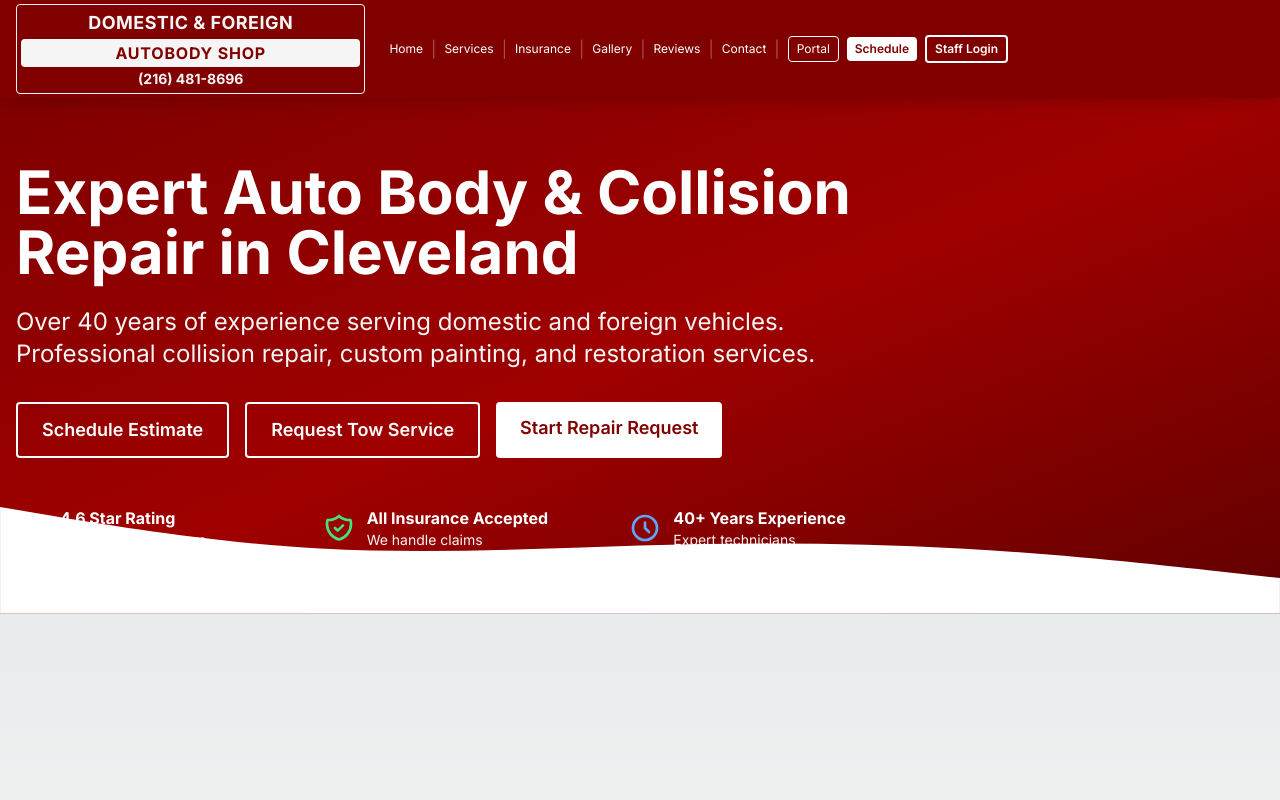
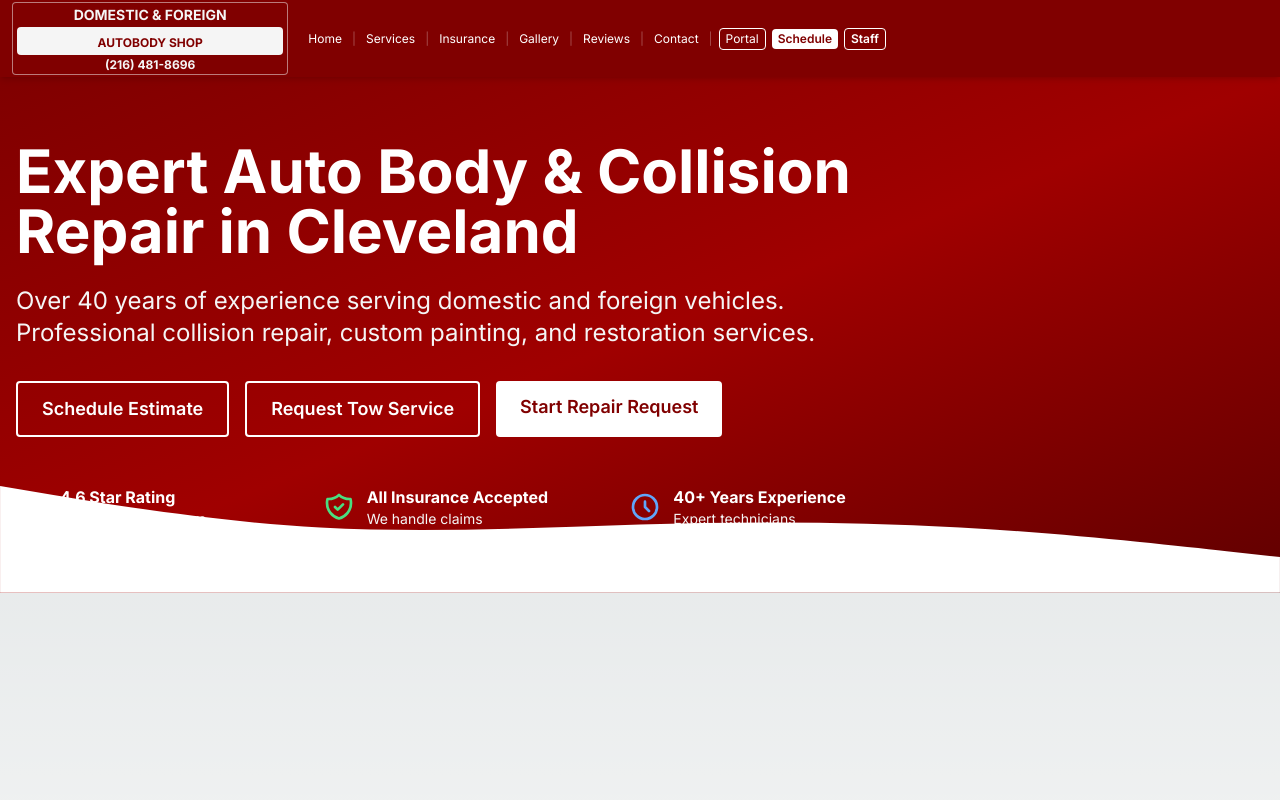
Before and after one commit to tzira333/clevelandbody-site, a Next.js app: page / in a window 1280 px wide. Shown: the top 800 px of the page. Built offline with nearby package versions, Linux system fonts and the light colour scheme.

Commit message:
modified:   components/layout/Header.tsx

```diff
--- a/components/layout/Header.tsx
+++ b/components/layout/Header.tsx
@@ -8,8 +8,6 @@ export default function Header() {
 
   // Get phone from env or use default
   const businessPhone = process.env.NEXT_PUBLIC_BUSINESS_PHONE || '+12164818696'
-  const businessAddress = '17017 Saint Clair Ave, Cleveland, OH 44110'
-  const slogan = 'Building Our Future On Service To You!'
 
   // Format phone for display (XXX) XXX-XXXX
   const formatPhoneDisplay = (phone: string) => {
@@ -22,37 +20,37 @@ export default function Header() {
   }
 
   return (
-    <header className="bg-primary shadow-lg sticky top-0 z-50">
-      {/* Main Navigation - Very compact */}
-      <nav className="container mx-auto px-4">
-        <div className="flex items-center justify-between py-1">
+    <header className="bg-primary shadow-md sticky top-0 z-50">
+      {/* Ultra-Compact Navigation */}
+      <nav className="container mx-auto px-3">
+        <div className="flex items-center justify-between py-0.5">
 
-          {/* Logo Section - Minimal height */}
+          {/* Logo Section - Ultra Minimal */}
           <Link
             href="/"
             className="flex-shrink-0 hover:opacity-90 transition-opacity"
-            style={{ width: '28%', minWidth: '240px' }}
+            style={{ width: '22%', minWidth: '180px' }}
           >
-            <div className="bg-primary rounded p-1 border border-secondary-cream">
-              {/* DOMESTIC & FOREIGN */}
+            <div className="bg-primary rounded py-0.5 px-1 border border-secondary-cream/50">
+              {/* Company Name */}
               <div className="text-center">
-                <h1 className="text-secondary-cream font-bold text-sm md:text-base lg:text-lg tracking-wide leading-tight">
+                <h1 className="text-secondary-cream font-bold text-xs md:text-sm leading-tight">
                   DOMESTIC & FOREIGN
                 </h1>
               </div>
 
               {/* AUTOBODY SHOP */}
               <div className="bg-secondary-cream text-primary text-center py-0.5 my-0.5 rounded">
-                <span className="font-bold text-xs md:text-sm lg:text-base tracking-wider">
+                <span className="font-bold text-xs leading-none">
                   AUTOBODY SHOP
                 </span>
               </div>
 
-              {/* Phone (most important info) */}
+              {/* Phone Only */}
               <div className="text-center">
                 <a
                   href={`tel:${businessPhone}`}
-                  className="block text-secondary-cream font-bold text-xs md:text-sm hover:text-white transition-colors"
+                  className="block text-secondary-cream font-bold text-xs hover:text-white transition-colors leading-tight"
                 >
                   {formatPhoneDisplay(businessPhone)}
                 </a>
@@ -60,49 +58,49 @@ export default function Header() {
             </div>
           </Link>
 
-          {/* Desktop Navigation - Compact */}
-          <div className="hidden lg:flex items-center justify-start flex-grow gap-2 ml-6">
-            <Link href="/" className="text-xs text-white hover:text-secondary-cream transition-colors whitespace-nowrap">
+          {/* Desktop Navigation - Ultra Compact */}
+          <div className="hidden lg:flex items-center justify-start flex-grow gap-1.5 ml-4">
+            <Link href="/" className="text-xs text-white hover:text-secondary-cream transition-colors whitespace-nowrap px-1">
               Home
             </Link>
-            <span className="text-white/30">|</span>
-            <Link href="/services" className="text-xs text-white hover:text-secondary-cream transition-colors whitespace-nowrap">
+            <span className="text-white/30 text-xs">|</span>
+            <Link href="/services" className="text-xs text-white hover:text-secondary-cream transition-colors whitespace-nowrap px-1">
               Services
             </Link>
-            <span className="text-white/30">|</span>
-            <Link href="/insurance" className="text-xs text-white hover:text-secondary-cream transition-colors whitespace-nowrap">
+            <span className="text-white/30 text-xs">|</span>
+            <Link href="/insurance" className="text-xs text-white hover:text-secondary-cream transition-colors whitespace-nowrap px-1">
               Insurance
             </Link>
-            <span className="text-white/30">|</span>
-            <Link href="/gallery" className="text-xs text-white hover:text-secondary-cream transition-colors whitespace-nowrap">
+            <span className="text-white/30 text-xs">|</span>
+            <Link href="/gallery" className="text-xs text-white hover:text-secondary-cream transition-colors whitespace-nowrap px-1">
               Gallery
             </Link>
-            <span className="text-white/30">|</span>
-            <Link href="/reviews" className="text-xs text-white hover:text-secondary-cream transition-colors whitespace-nowrap">
+            <span className="text-white/30 text-xs">|</span>
+            <Link href="/reviews" className="text-xs text-white hover:text-secondary-cream transition-colors whitespace-nowrap px-1">
               Reviews
             </Link>
-            <span className="text-white/30">|</span>
-            <Link href="/contact" className="text-xs text-white hover:text-secondary-cream transition-colors whitespace-nowrap">
+            <span className="text-white/30 text-xs">|</span>
+            <Link href="/contact" className="text-xs text-white hover:text-secondary-cream transition-colors whitespace-nowrap px-1">
               Contact
             </Link>
-            <span className="text-white/30">|</span>
+            <span className="text-white/30 text-xs">|</span>
             <Link
               href="/portal"
-              className="text-xs px-2 py-1 border border-white text-white hover:bg-white hover:text-primary transition-colors rounded whitespace-nowrap"
+              className="text-xs px-1.5 py-0.5 border border-white text-white hover:bg-white hover:text-primary transition-colors rounded whitespace-nowrap"
             >
               Portal
             </Link>
             <Link
               href="/schedule"
-              className="text-xs px-2 py-1 bg-white text-primary hover:bg-secondary-cream transition-colors rounded font-semibold whitespace-nowrap"
+              className="text-xs px-1.5 py-0.5 bg-white text-primary hover:bg-secondary-cream transition-colors rounded font-semibold whitespace-nowrap"
             >
               Schedule
             </Link>
             <Link
               href="/admin"
-              className="text-xs px-2 py-1 border-2 border-white text-white hover:bg-white hover:text-primary transition-colors rounded font-semibold whitespace-nowrap"
+              className="text-xs px-1.5 py-0.5 border border-white text-white hover:bg-white hover:text-primary transition-colors rounded font-semibold whitespace-nowrap"
             >
-              Staff Login
+              Staff
             </Link>
           </div>
 
@@ -112,7 +110,7 @@ export default function Header() {
             className="lg:hidden text-white p-1"
             aria-label="Toggle menu"
           >
-            <svg className="w-5 h-5" fill="none" stroke="currentColor" viewBox="0 0 24 24">
+            <svg className="w-4 h-4" fill="none" stroke="currentColor" viewBox="0 0 24 24">
               {mobileMenuOpen ? (
                 <path strokeLinecap="round" strokeLinejoin="round" strokeWidth={2} d="M6 18L18 6M6 6l12 12" />
               ) : (
@@ -122,73 +120,71 @@ export default function Header() {
           </button>
         </div>
 
-        {/* Mobile Menu */}
+        {/* Mobile Menu - Compact */}
         {mobileMenuOpen && (
-          <div className="lg:hidden pb-2 space-y-1">
+          <div className="lg:hidden pb-1 space-y-0.5">
             <Link
               href="/"
-              className="block py-1 text-sm text-white hover:text-secondary-cream transition-colors"
+              className="block py-0.5 text-xs text-white hover:text-secondary-cream transition-colors"
               onClick={() => setMobileMenuOpen(false)}
             >
               Home
             </Link>
             <Link
               href="/services"
-              className="block py-1 text-sm text-white hover:text-secondary-cream transition-colors"
+              className="block py-0.5 text-xs text-white hover:text-secondary-cream transition-colors"
               onClick={() => setMobileMenuOpen(false)}
             >
               Services
             </Link>
             <Link
               href="/insurance"
-              className="block py-1 text-sm text-white hover:text-secondary-cream transition-colors"
+              className="block py-0.5 text-xs text-white hover:text-secondary-cream transition-colors"
               onClick={() => setMobileMenuOpen(false)}
             >
-              Insurance & Claims
+              Insurance
             </Link>
             <Link
               href="/gallery"
-              className="block py-1 text-sm text-white hover:text-secondary-cream transition-colors"
+              className="block py-0.5 text-xs text-white hover:text-secondary-cream transition-colors"
               onClick={() => setMobileMenuOpen(false)}
             >
-              Photo Gallery
+              Gallery
             </Link>
             <Link
               href="/reviews"
-              className="block py-1 text-sm text-white hover:text-secondary-cream transition-colors"
+              className="block py-0.5 text-xs text-white hover:text-secondary-cream transition-colors"
               onClick={() => setMobileMenuOpen(false)}
             >
               Reviews
             </Link>
             <Link
               href="/contact"
-              className="block py-1 text-sm text-white hover:text-secondary-cream transition-colors"
+              className="block py-0.5 text-xs text-white hover:text-secondary-cream transition-colors"
               onClick={() => setMobileMenuOpen(false)}
             >
               Contact
             </Link>
             <Link
               href="/portal"
-              className="block py-1 text-sm text-white hover:text-secondary-cream transition-colors"
+              className="block py-0.5 text-xs text-white hover:text-secondary-cream transition-colors"
               onClick={() => setMobileMenuOpen(false)}
             >
-              Customer Portal
+              Portal
             </Link>
             <Link
               href="/schedule"
-              className="block py-2 bg-white text-primary text-center text-sm font-semibold rounded hover:bg-secondary-cream transition-colors"
+              className="block py-1 bg-white text-primary text-center text-xs font-semibold rounded hover:bg-secondary-cream transition-colors mt-1"
               onClick={() => setMobileMenuOpen(false)}
             >
-              Schedule Appointment
+              Schedule
             </Link>
-
-            {/* Staff Login */}
             <Link
               href="/admin"
-              className="block py-2 border-2 border-white text-white text-center text-sm font-semibold rounded hover:bg-white hover:text-primary transition-colors mt-2"
+              className="block py-1 border border-white text-white text-center text-xs font-semibold rounded hover:bg-white hover:text-primary transition-colors"
               onClick={() => setMobileMenuOpen(false)}
             >
-              Staff Login
+              Staff
             </Link>
           </div>
         )}
```
